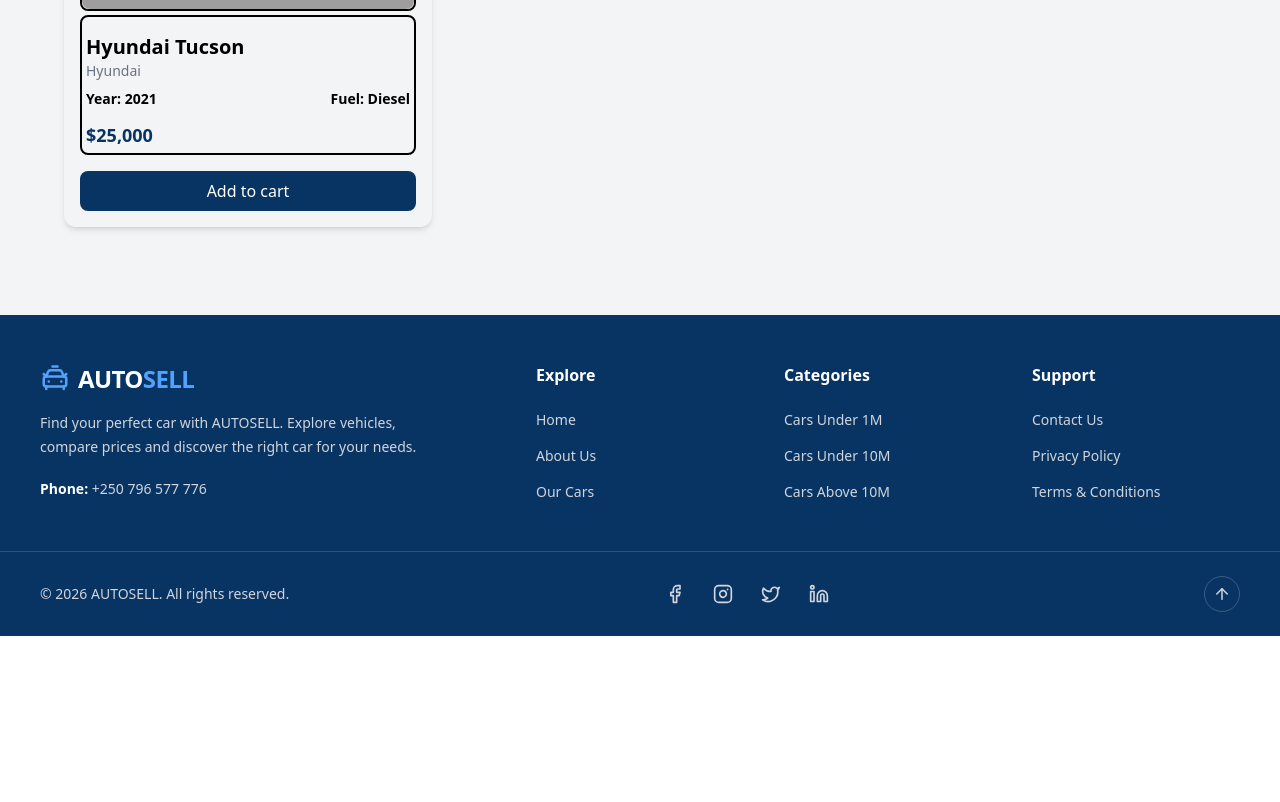
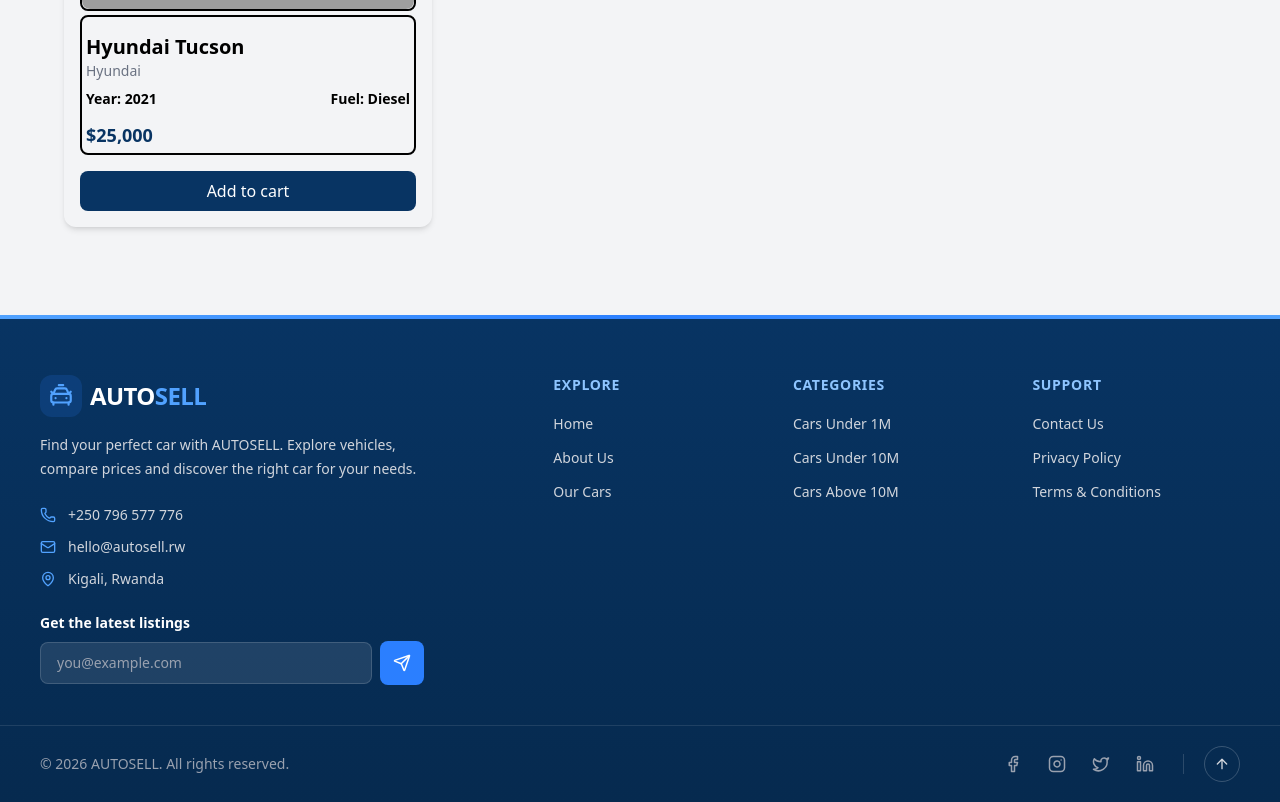
Before and after one commit to heur402/AUTOSELL, a React (Vite) app in the folder Frontend/: page /product in a window 1280 px wide. Shown: the part 3901-4703 px from the top of the page. Before the commit the page ends 4537 px from the top, so only its background shows below. Built offline with nearby package versions, Linux system fonts and the light colour scheme; grey boxes are pictures that could not be loaded.

Commit message:
proffesional footer

```diff
--- a/Frontend/src/component/Footer.jsx
+++ b/Frontend/src/component/Footer.jsx
@@ -1,4 +1,4 @@
-import React from "react";
+import React, { useState } from "react";
 import {
   CarTaxiFront,
   Facebook,
@@ -6,11 +6,18 @@ import {
   Instagram,
   Linkedin,
   ArrowUp,
+  Mail,
+  Phone,
+  MapPin,
+  Send,
+  Check,
 } from "lucide-react";
 import { Link } from "react-router-dom";
 
 const Footer = () => {
   const currentYear = new Date().getFullYear();
+  const [email, setEmail] = useState("");
+  const [subscribed, setSubscribed] = useState(false);
 
   const sections = [
     {
@@ -47,25 +54,42 @@ const Footer = () => {
   ];
 
   const focusRing =
-    "focus-visible:outline-none focus-visible:ring-2 focus-visible:ring-blue-400 focus-visible:ring-offset-2 focus-visible:ring-offset-[#083463] rounded";
+    "focus-visible:outline-none focus-visible:ring-2 focus-visible:ring-blue-400 focus-visible:ring-offset-2 focus-visible:ring-offset-[#062a4f] rounded";
+
+  const handleSubscribe = (e) => {
+    e.preventDefault();
+    if (!email.trim()) return;
+    // TODO: wire up to your API
+    setSubscribed(true);
+    setEmail("");
+    setTimeout(() => setSubscribed(false), 3500);
+  };
 
   return (
-    <footer className="bg-[#083463] text-white" aria-label="Site footer">
+    <footer
+      className="relative bg-gradient-to-b from-[#083463] to-[#062a4f] text-white"
+      aria-label="Site footer"
+    >
+      {/* Top accent line */}
+      <div className="h-1 w-full bg-gradient-to-r from-blue-400 via-blue-500 to-blue-400" />
+
       {/* MAIN FOOTER */}
-      <div className="max-w-7xl mx-auto px-6 md:px-10 py-12">
-        <div className="grid grid-cols-1 sm:grid-cols-2 lg:grid-cols-5 gap-10">
-          {/* BRAND */}
-          <div className="lg:col-span-2">
+      <div className="max-w-7xl mx-auto px-6 md:px-10 pt-14 pb-10">
+        <div className="grid grid-cols-1 md:grid-cols-2 lg:grid-cols-12 gap-10 lg:gap-8">
+          {/* BRAND + CONTACT + NEWSLETTER */}
+          <div className="lg:col-span-5">
             <Link
               to="/"
               className={`flex items-center gap-2 mb-4 w-fit ${focusRing}`}
               aria-label="AUTOSELL home"
             >
+              <div className="bg-blue-500/15 p-2 rounded-xl">
                 <CarTaxiFront
-                size={30}
+                  size={26}
                   className="text-blue-400"
                   aria-hidden="true"
                 />
+              </div>
               <span className="text-2xl font-bold tracking-tight">
                 AUTO<span className="text-blue-400">SELL</span>
               </span>
@@ -76,18 +100,79 @@ const Footer = () => {
               prices and discover the right car for your needs.
             </p>
 
-            <p className="text-gray-300 text-sm mt-5">
-              <span className="font-semibold text-white">Phone:</span>{" "}
+            {/* Contact details */}
+            <ul className="mt-6 space-y-3 text-sm text-gray-300">
+              <li className="flex items-center gap-3">
+                <Phone size={16} className="text-blue-400 shrink-0" aria-hidden="true" />
                 <a
                   href="tel:+250796577776"
-                className={`hover:text-blue-300 transition-colors ${focusRing}`}
+                  className={`hover:text-white transition-colors ${focusRing}`}
                 >
                   +250 796 577 776
                 </a>
+              </li>
+              <li className="flex items-center gap-3">
+                <Mail size={16} className="text-blue-400 shrink-0" aria-hidden="true" />
+                <a
+                  href="mailto:hello@autosell.rw"
+                  className={`hover:text-white transition-colors ${focusRing}`}
+                >
+                  hello@autosell.rw
+                </a>
+              </li>
+              <li className="flex items-center gap-3">
+                <MapPin size={16} className="text-blue-400 shrink-0" aria-hidden="true" />
+                <span>Kigali, Rwanda</span>
+              </li>
+            </ul>
+
+            {/* Newsletter */}
+            <form
+              onSubmit={handleSubscribe}
+              className="mt-6 max-w-sm"
+              aria-label="Newsletter signup"
+            >
+              <label
+                htmlFor="footer-email"
+                className="block text-sm font-semibold text-white mb-2"
+              >
+                Get the latest listings
+              </label>
+              <div className="flex items-center gap-2">
+                <input
+                  id="footer-email"
+                  type="email"
+                  required
+                  value={email}
+                  onChange={(e) => setEmail(e.target.value)}
+                  placeholder="you@example.com"
+                  className={`flex-1 min-w-0 px-4 py-2.5 rounded-lg bg-white/10 border border-white/15 text-sm text-white placeholder:text-gray-400 focus:outline-none focus:border-blue-400 focus:bg-white/15 transition ${focusRing}`}
+                />
+                <button
+                  type="submit"
+                  aria-label="Subscribe"
+                  className={`shrink-0 w-11 h-11 flex items-center justify-center rounded-lg bg-blue-500 hover:bg-blue-400 text-white transition ${focusRing}`}
+                >
+                  {subscribed ? (
+                    <Check size={18} aria-hidden="true" />
+                  ) : (
+                    <Send size={18} aria-hidden="true" />
+                  )}
+                </button>
+              </div>
+              {subscribed && (
+                <p
+                  role="status"
+                  className="text-xs text-green-300 mt-2"
+                >
+                  Thanks! You're on the list.
                 </p>
+              )}
+            </form>
           </div>
 
           {/* LINKS */}
+          <div className="lg:col-span-7 grid grid-cols-2 sm:grid-cols-3 gap-8">
             {sections.map((section) => (
               <nav
                 key={section.title}
@@ -95,17 +180,16 @@ const Footer = () => {
               >
                 <h3
                   id={`footer-${section.title.toLowerCase()}`}
-                className="font-semibold text-base mb-5"
+                  className="font-semibold text-sm uppercase tracking-wider text-blue-300 mb-4"
                 >
                   {section.title}
                 </h3>
-
-              <ul className="space-y-3">
+                <ul className="space-y-2.5">
                   {section.links.map((link) => (
                     <li key={link.name}>
                       <Link
                         to={link.path}
-                      className={`text-gray-300 text-sm hover:text-blue-300 transition-colors ${focusRing}`}
+                        className={`inline-block text-gray-300 text-sm hover:text-white hover:translate-x-0.5 transition-all ${focusRing}`}
                       >
                         {link.name}
                       </Link>
@@ -116,16 +200,18 @@ const Footer = () => {
             ))}
           </div>
         </div>
+      </div>
 
       {/* BOTTOM BAR */}
-      <div className="border-t border-white/15">
-        <div className="max-w-7xl mx-auto px-6 md:px-10 py-6 flex flex-col md:flex-row justify-between items-center gap-5">
-          <p className="text-gray-300 text-sm text-center">
+      <div className="border-t border-white/10">
+        <div className="max-w-7xl mx-auto px-6 md:px-10 py-5 flex flex-col md:flex-row justify-between items-center gap-4">
+          <p className="text-gray-400 text-xs sm:text-sm text-center md:text-left">
             © {currentYear} AUTOSELL. All rights reserved.
           </p>
 
+          <div className="flex items-center gap-5">
             {/* SOCIAL LINKS */}
-          <ul className="flex items-center gap-3" aria-label="Social media">
+            <ul className="flex items-center gap-2" aria-label="Social media">
               {socials.map((social) => {
                 const Icon = social.icon;
                 return (
@@ -135,26 +221,28 @@ const Footer = () => {
                       target="_blank"
                       rel="noopener noreferrer"
                       aria-label={`${social.label} (opens in new tab)`}
-                    className={`w-9 h-9 flex items-center justify-center rounded-full text-gray-300 hover:text-white hover:bg-white/10 hover:scale-110 transition-all ${focusRing}`}
+                      className={`w-9 h-9 flex items-center justify-center rounded-full text-gray-400 hover:text-white hover:bg-white/10 hover:scale-110 transition-all ${focusRing}`}
                     >
-                    <Icon size={20} aria-hidden="true" />
+                      <Icon size={18} aria-hidden="true" />
                     </a>
                   </li>
                 );
               })}
             </ul>
 
+            {/* Divider */}
+            <div className="hidden md:block w-px h-5 bg-white/15" aria-hidden="true" />
+
             {/* BACK TO TOP */}
             <button
               type="button"
-            onClick={() =>
-              window.scrollTo({ top: 0, behavior: "smooth" })
-            }
+              onClick={() => window.scrollTo({ top: 0, behavior: "smooth" })}
               aria-label="Back to top"
-            className={`hidden md:flex w-9 h-9 items-center justify-center rounded-full border border-white/20 text-gray-300 hover:text-white hover:bg-white/10 transition-all ${focusRing}`}
+              className={`w-9 h-9 flex items-center justify-center rounded-full border border-white/20 text-gray-300 hover:text-white hover:bg-white/10 hover:-translate-y-0.5 transition-all ${focusRing}`}
             >
-            <ArrowUp size={18} aria-hidden="true" />
+              <ArrowUp size={16} aria-hidden="true" />
             </button>
+          </div>
         </div>
       </div>
     </footer>
```
Lines whose indentation alone changed are shown as unchanged.
